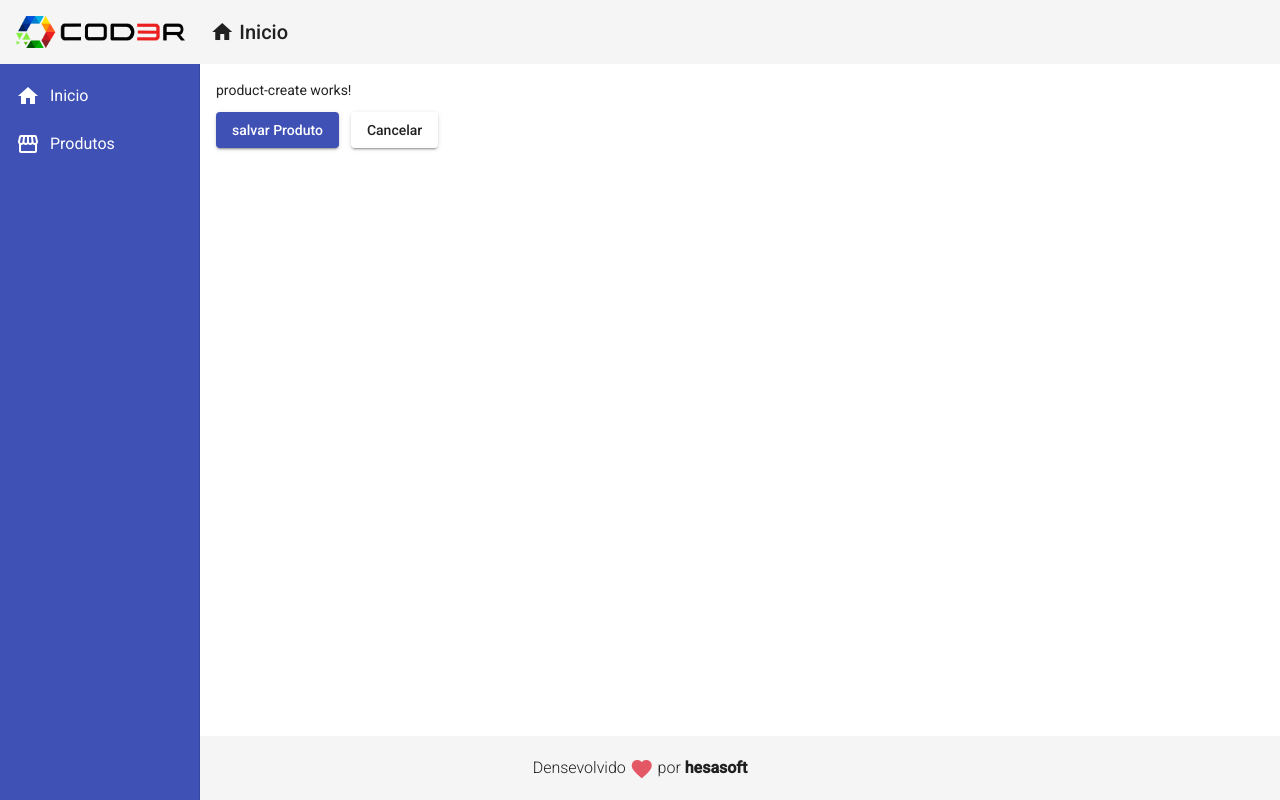
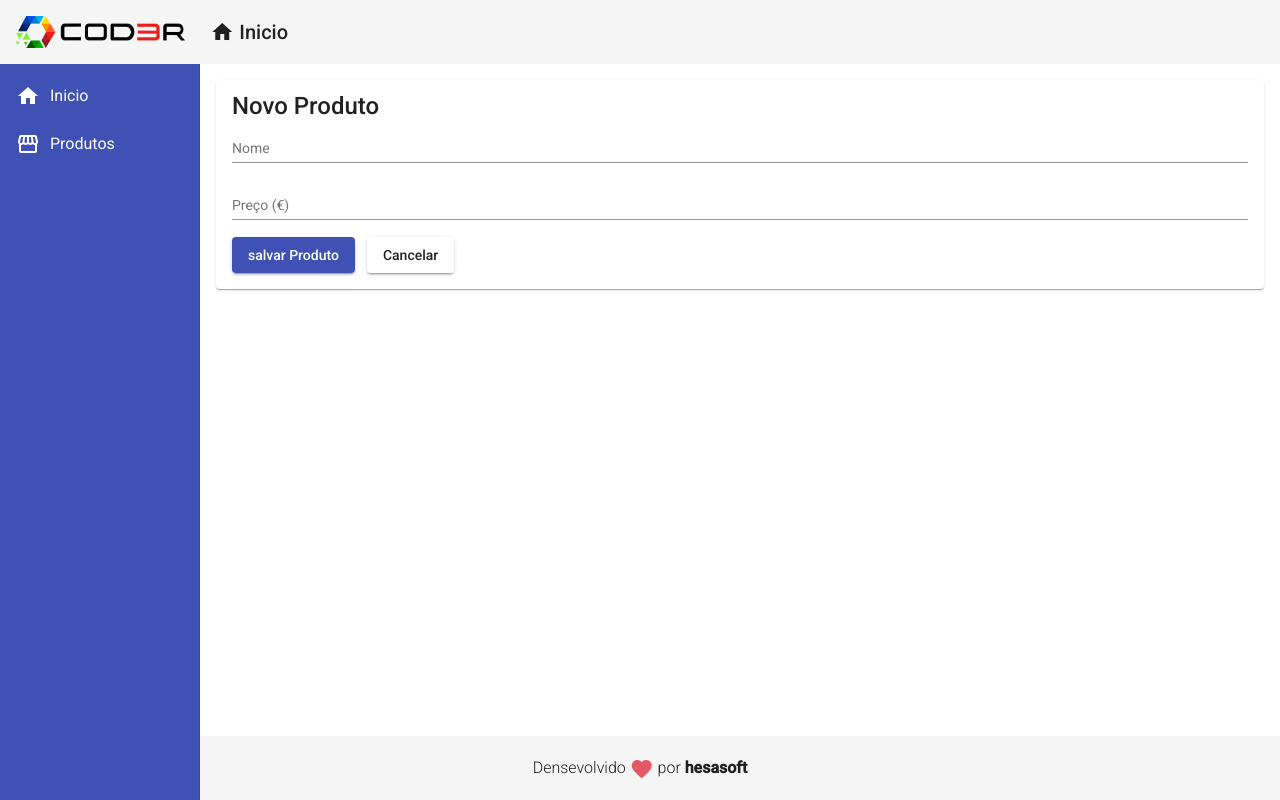
Before and after one commit to HonorioS/angular-learning, an Angular app: page /products/create in a window 1280 px wide. Built offline with nearby package versions, Linux system fonts and the light colour scheme.

Commit message:
add forms to save products

```diff
--- a/src/app/components/product/product-create/product-create.component.css
+++ b/src/app/components/product/product-create/product-create.component.css
@@ -1,3 +1,8 @@
 .btn-products-create {
     margin-right: 12px;
 }
+
+form {
+    display: flex;
+    flex-direction: column;
+}
--- a/src/app/components/product/product-create/product-create.component.html
+++ b/src/app/components/product/product-create/product-create.component.html
@@ -1,5 +1,16 @@
-<p>product-create works!</p>
+<mat-card>
 
+    <mat-card-title>Novo Produto</mat-card-title>
+    <form>
+        <mat-form-field>
+            <input matInput placeholder="Nome">
+        </mat-form-field>
+
+        <mat-form-field>
+            <input matInput placeholder="Preço (€)">
+        </mat-form-field>
+
+    </form>
 
     <button class="btn-products-create" mat-raised-button (click)="createProduct()" color="primary">
       salvar Produto
@@ -9,3 +20,6 @@
     <button mat-raised-button (click)="cancel()">
     Cancelar
    </button>
+
+
+</mat-card>
```
Lines whose indentation alone changed are shown as unchanged.
